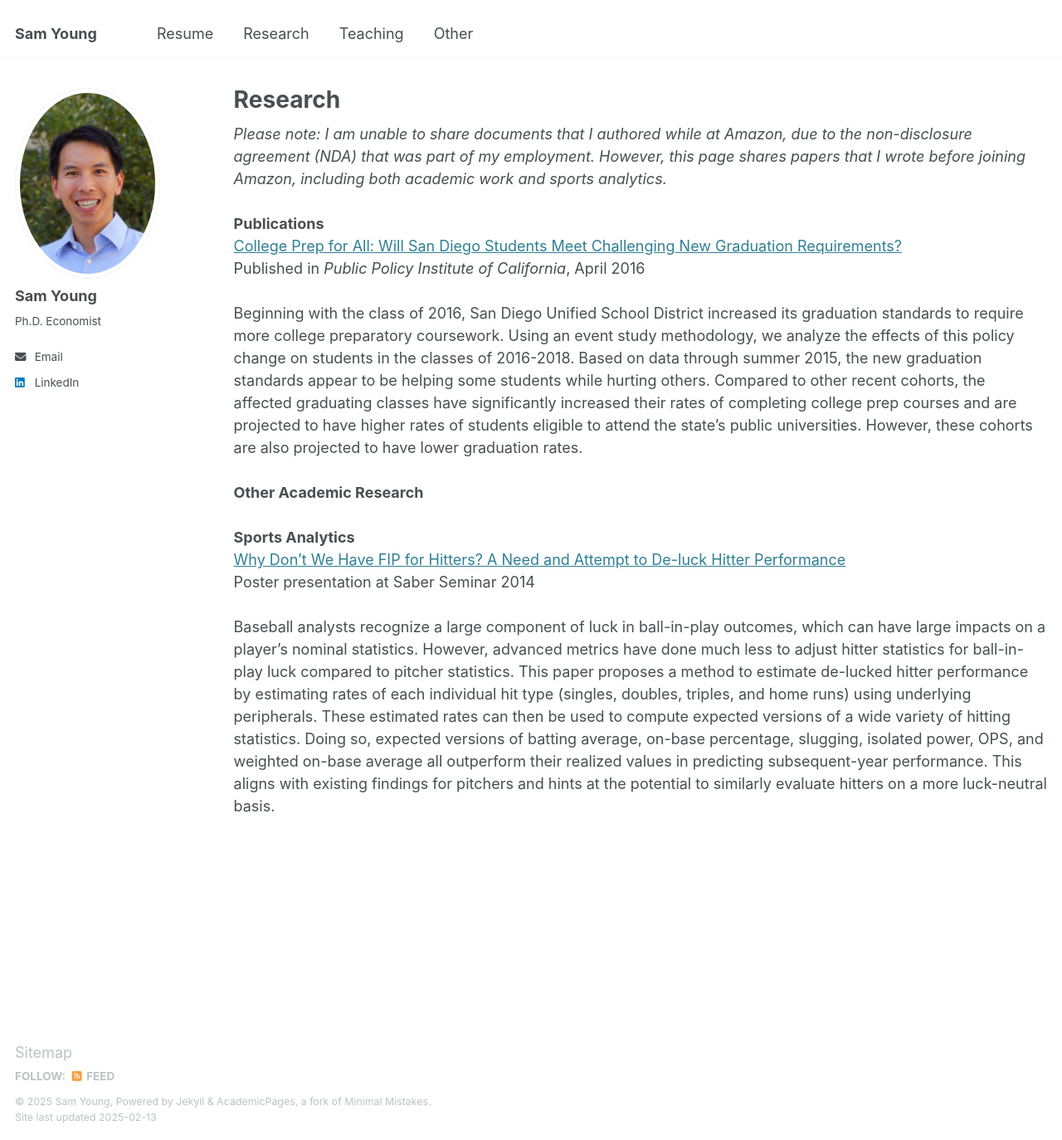
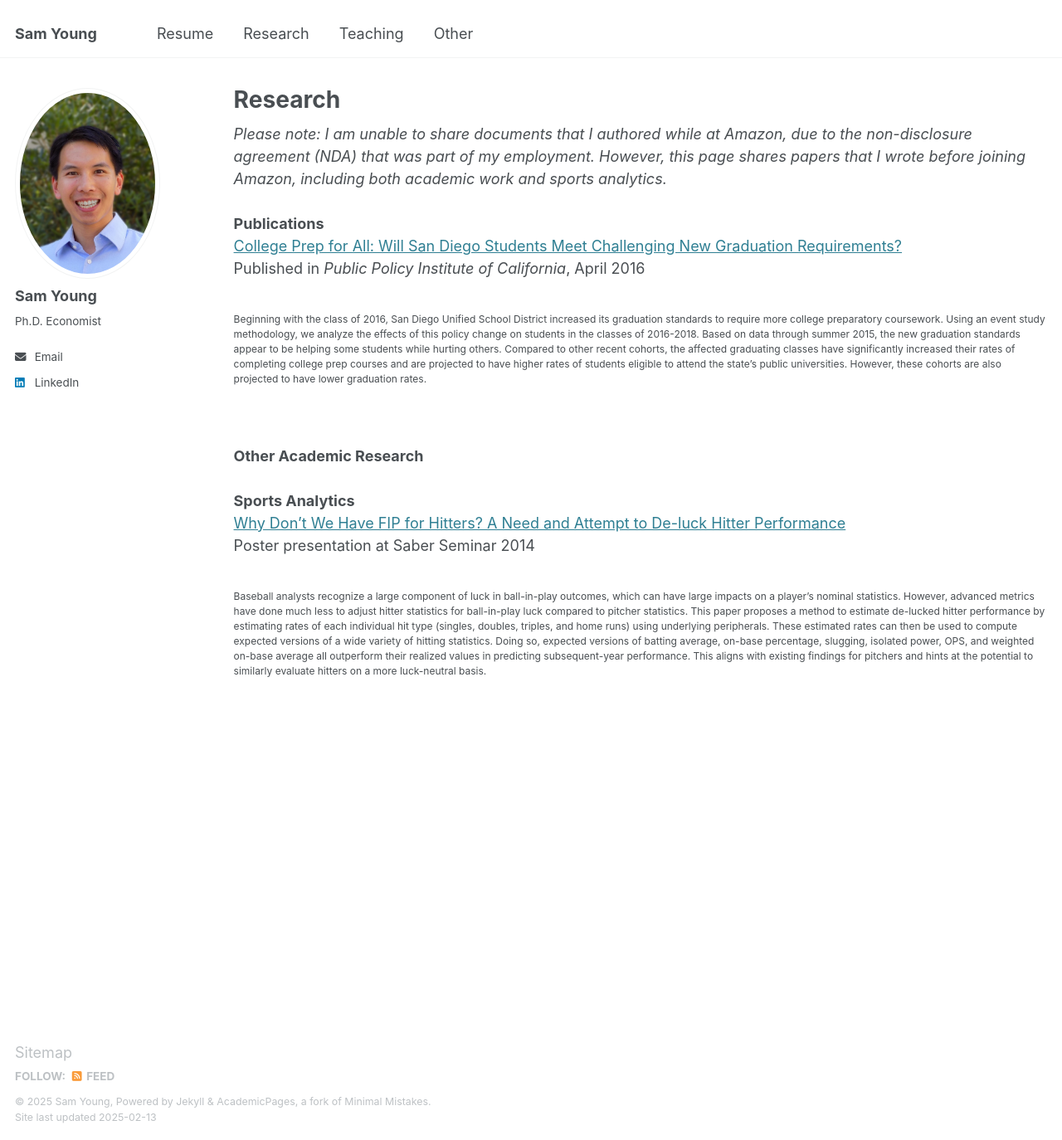
Before and after one commit to sam-young-econ/sam-young-econ.github.io, a Jekyll site: the page built from _pages/research.html, in a window 1280 px wide and 1374 px high. Shown: the whole window at 83% size. Built offline with Jekyll 4.4.1, drawn with Linux system fonts in a browser that asks for light colours.

Commit message:
Try reducing font size for abstracts

```diff
--- a/_pages/research.html
+++ b/_pages/research.html
@@ -14,7 +14,7 @@ author_profile: true
 <br>
 Published in <i>Public Policy Institute of California</i>, April 2016
 <br><br>
-Beginning with the class of 2016, San Diego Unified School District increased its graduation standards to require more college preparatory coursework. Using an event study methodology, we analyze the effects of this policy change on students in the classes of 2016-2018. Based on data through summer 2015, the new graduation standards appear to be helping some students while hurting others. Compared to other recent cohorts, the affected graduating classes have significantly increased their rates of completing college prep courses and are projected to have higher rates of students eligible to attend the state’s public universities. However, these cohorts are also projected to have lower graduation rates.
+<p style="font-size: 12px;">Beginning with the class of 2016, San Diego Unified School District increased its graduation standards to require more college preparatory coursework. Using an event study methodology, we analyze the effects of this policy change on students in the classes of 2016-2018. Based on data through summer 2015, the new graduation standards appear to be helping some students while hurting others. Compared to other recent cohorts, the affected graduating classes have significantly increased their rates of completing college prep courses and are projected to have higher rates of students eligible to attend the state’s public universities. However, these cohorts are also projected to have lower graduation rates.</p>
 
 <br><br>
 <b>Other Academic Research</b>
@@ -26,4 +26,5 @@ Beginning with the class of 2016, San Diego Unified School District increased it
 <br>
 Poster presentation at Saber Seminar 2014
 <br><br>
-Baseball analysts recognize a large component of luck in ball-in-play outcomes, which can have large impacts on a player’s nominal statistics. However, advanced metrics have done much less to adjust hitter statistics for ball-in-play luck compared to pitcher statistics. This paper proposes a method to estimate de-lucked hitter performance by estimating rates of each individual hit type (singles, doubles, triples, and home runs) using underlying peripherals. These estimated rates can then be used to compute expected versions of a wide variety of hitting statistics. Doing so, expected versions of batting average, on-base percentage, slugging, isolated power, OPS, and weighted on-base average all outperform their realized values in predicting subsequent-year performance. This aligns with existing findings for pitchers and hints at the potential to similarly evaluate hitters on a more luck-neutral basis.
+<p style="font-size: 12px;">
+Baseball analysts recognize a large component of luck in ball-in-play outcomes, which can have large impacts on a player’s nominal statistics. However, advanced metrics have done much less to adjust hitter statistics for ball-in-play luck compared to pitcher statistics. This paper proposes a method to estimate de-lucked hitter performance by estimating rates of each individual hit type (singles, doubles, triples, and home runs) using underlying peripherals. These estimated rates can then be used to compute expected versions of a wide variety of hitting statistics. Doing so, expected versions of batting average, on-base percentage, slugging, isolated power, OPS, and weighted on-base average all outperform their realized values in predicting subsequent-year performance. This aligns with existing findings for pitchers and hints at the potential to similarly evaluate hitters on a more luck-neutral basis.</p>
```
